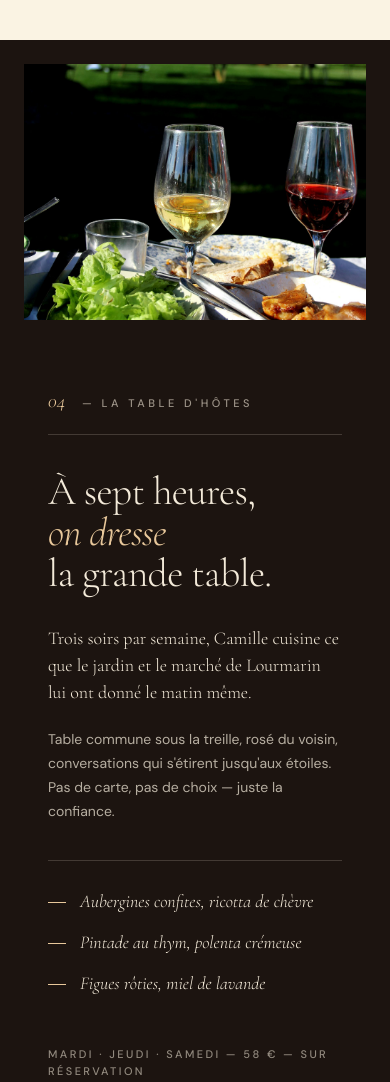
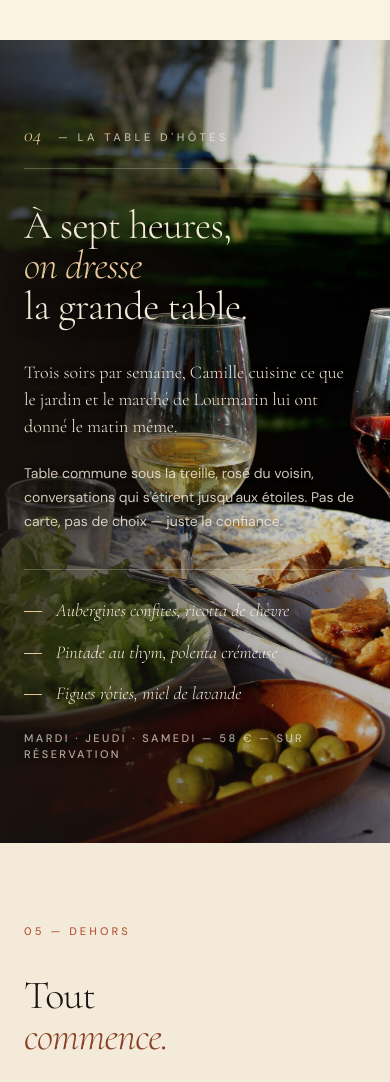
Before and after one commit to moukokolaurent-pixel/mas-des-lavandes, a plain HTML site: page Mas des Lavandes.html in a window 390 px wide. Shown: the part 8880-9962 px from the top of the page. Drawn offline with nearby package versions, Linux system fonts and the light colour scheme.

Commit message:
Table: revert to full-bleed photo with left-side editorial overlay

```diff
--- a/Mas des Lavandes.html
+++ b/Mas des Lavandes.html
@@ -236,23 +236,27 @@
   .chambres-end .display em{color:var(--terra-deep)}
   .chambres-end .cta{margin-top:32px}
 
-  /* ---------- 04 la table — split-card pattern (mirror of mas) ---------- */
-  .table{display:grid;grid-template-columns:1fr 1fr;gap:18px;align-items:stretch;height:auto;min-height:720px;background:#1c1410;color:#f3ead9;padding:24px;position:relative;overflow:hidden}
-  .table .pic{position:relative;margin:0;overflow:hidden}
-  .table .pic img{width:100%;height:100%;object-fit:cover;display:block;transition:transform 1.6s cubic-bezier(.25,.1,.25,1)}
-  .table:hover .pic img{transform:scale(1.04)}
-  .table .txt{padding:64px 56px;display:flex;flex-direction:column;justify-content:space-between;align-self:stretch}
-  .table .chapter-eyebrow{display:flex;align-items:baseline;gap:16px;margin-bottom:36px;padding-bottom:18px;border-bottom:1px solid rgba(243,234,217,.18)}
+  /* ---------- 04 la table — full-bleed photo + left-aligned editorial overlay ---------- */
+  .table{position:relative;color:#f3ead9;background:#1c1410;overflow:hidden;min-height:100vh}
+  .table-bg{position:absolute;inset:0;background:url("photos/11-table-provencale.jpg") center/cover no-repeat;will-change:transform}
+  /* horizontal veil: dark on left (for text readability), transparent on right (photo prominent) */
+  .table::before{content:"";position:absolute;inset:0;background:
+    linear-gradient(90deg, rgba(28,20,16,.78) 0%, rgba(28,20,16,.5) 35%, rgba(28,20,16,.1) 65%, rgba(28,20,16,0) 100%),
+    linear-gradient(180deg, rgba(28,20,16,.15) 0%, transparent 30%, rgba(28,20,16,.4) 100%);
+    z-index:1;pointer-events:none}
+  .table-inner{position:relative;z-index:2;padding:120px var(--gutter);max-width:var(--maxw);margin:0 auto;display:flex;align-items:center;min-height:100vh}
+  .table-content{max-width:540px}
+  .table .chapter-eyebrow{display:flex;align-items:baseline;gap:16px;margin-bottom:36px;padding-bottom:18px;border-bottom:1px solid rgba(243,234,217,.25)}
   .table .chapter-eyebrow .num{font-family:var(--serif);font-style:italic;font-weight:300;font-size:20px;color:#e8c89b;letter-spacing:.02em}
-  .table .chapter-eyebrow .label{font-family:var(--sans);font-size:11px;letter-spacing:.32em;text-transform:uppercase;color:rgba(243,234,217,.6);font-weight:500}
-  .table-display{font-family:var(--serif);font-weight:300;font-size:clamp(40px,4.6vw,72px);line-height:1.02;letter-spacing:-.02em;margin-bottom:32px;color:#f3ead9}
+  .table .chapter-eyebrow .label{font-family:var(--sans);font-size:11px;letter-spacing:.32em;text-transform:uppercase;color:rgba(243,234,217,.7);font-weight:500}
+  .table-display{font-family:var(--serif);font-weight:300;font-size:clamp(40px,5vw,82px);line-height:1.02;letter-spacing:-.02em;margin-bottom:32px;color:#f3ead9;text-shadow:0 2px 24px rgba(0,0,0,.4)}
   .table-display em{font-style:italic;color:#e8c89b;font-weight:300}
-  .table .lead{font-family:var(--serif);font-weight:300;font-size:clamp(18px,1.5vw,22px);line-height:1.5;color:#f3ead9;margin-bottom:22px;max-width:38ch}
-  .table .body{color:rgba(243,234,217,.72);font-size:14px;line-height:1.7;max-width:46ch}
-  .table-menu{margin-top:36px;padding-top:28px;border-top:1px solid rgba(243,234,217,.18);display:grid;gap:16px;list-style:none;padding-left:0}
-  .table-menu li{font-family:var(--serif);font-style:italic;font-weight:300;font-size:18px;color:#f3ead9;line-height:1.4;display:flex;align-items:baseline;gap:14px}
+  .table .lead{font-family:var(--serif);font-weight:300;font-size:clamp(18px,1.5vw,22px);line-height:1.5;color:#f3ead9;margin-bottom:22px;max-width:38ch;text-shadow:0 1px 12px rgba(0,0,0,.4)}
+  .table .body{color:rgba(243,234,217,.85);font-size:14px;line-height:1.7;max-width:46ch;text-shadow:0 1px 8px rgba(0,0,0,.35)}
+  .table-menu{margin-top:36px;padding-top:28px;border-top:1px solid rgba(243,234,217,.25);display:grid;gap:16px;list-style:none;padding-left:0}
+  .table-menu li{font-family:var(--serif);font-style:italic;font-weight:300;font-size:18px;color:#f3ead9;line-height:1.4;display:flex;align-items:baseline;gap:14px;text-shadow:0 1px 8px rgba(0,0,0,.4)}
   .table-menu li::before{content:"";flex:0 0 18px;width:18px;height:1px;background:#e8c89b;transform:translateY(-4px)}
-  .table-resv{margin-top:32px;padding-top:18px;font-family:var(--sans);font-size:11px;letter-spacing:.22em;text-transform:uppercase;font-weight:500;color:rgba(243,234,217,.55)}
+  .table-resv{margin-top:24px;font-family:var(--sans);font-size:11px;letter-spacing:.22em;text-transform:uppercase;font-weight:500;color:rgba(243,234,217,.7);text-shadow:0 1px 8px rgba(0,0,0,.4)}
 
   /* ---------- 05 jardin / galerie bento éditorial ---------- */
   .jardin{padding:120px var(--gutter);background:var(--cream);position:relative;max-width:var(--maxw);margin:0 auto}
@@ -441,9 +445,9 @@
     .split-mas .pic{min-height:55vh}
     .split-mas .txt{padding:50px 24px}
     .stat-row{grid-template-columns:1fr 1fr 1fr;gap:14px}
-    .table{grid-template-columns:1fr;height:auto}
-    .table .pic img{aspect-ratio:4/3}
-    .table .txt{padding:48px 24px}
+    .table{min-height:auto}
+    .table-inner{padding:80px 24px;min-height:auto}
+    .table-content{max-width:none}
     .jardin{padding:80px 24px}
     .jardin-head{grid-template-columns:1fr;gap:24px;margin-bottom:40px}
     .jardin-marquee{padding:40px 0 60px}
@@ -698,11 +702,9 @@
 
 <!-- 04 LA TABLE -->
 <section class="table" id="table" data-rail="table" data-screen-label="05 La table">
-  <figure class="pic">
-    <img src="photos/11-table-provencale.jpg" alt="Table dressée pour le dîner sous la treille">
-  </figure>
-  <div class="txt">
-    <div>
+  <div class="table-bg" id="tableBg"></div>
+  <div class="table-inner">
+    <div class="table-content">
       <div class="chapter-eyebrow">
         <span class="num">04</span>
         <span class="label">— La table d'hôtes</span>
@@ -710,8 +712,6 @@
       <h2 class="table-display">À sept heures,<br><em>on dresse</em><br>la grande table.</h2>
       <p class="lead">Trois soirs par semaine, Camille cuisine ce que le jardin et le marché de Lourmarin lui ont donné le matin même.</p>
       <p class="body">Table commune sous la treille, rosé du voisin, conversations qui s'étirent jusqu'aux étoiles. Pas de carte, pas de choix — juste la confiance.</p>
-    </div>
-    <div>
       <ul class="table-menu">
         <li>Aubergines confites, ricotta de chèvre</li>
         <li>Pintade au thym, polenta crémeuse</li>
```
Also changed, not shown: index.html (+24 -24 lines).
